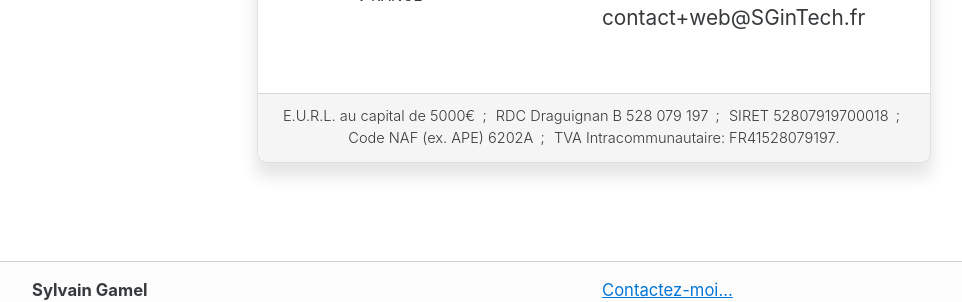
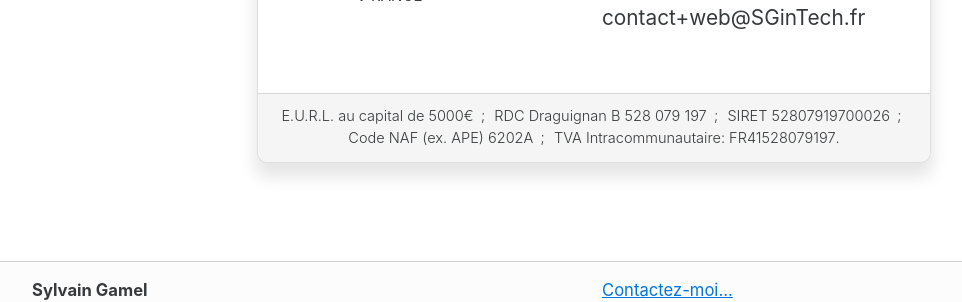
Before and after one commit to Sylvain-Gamel-fr/Sylvain-Gamel-fr.github.io, a Jekyll site: the page built from fr/index.md, in a window 1280 px wide and 900 px high, scrolled down 5467 px. Shown: the part 326-628 px from the top of the window, without its empty margins (46-1008 px from the left). Built offline with Jekyll 4.4.1, drawn with Linux system fonts in a browser that asks for light colours.

Commit message:
Updated Siret number

```diff
--- a/_data/contact-info.yml
+++ b/_data/contact-info.yml
@@ -13,7 +13,7 @@ company:
     legal:
         - "E.U.R.L. au capital de 5000€"
         - "RDC Draguignan B 528 079 197"
-        - "SIRET 52807919700018"
+        - "SIRET 52807919700026"
         - "Code NAF (ex. APE) 6202A"
         - "TVA Intracommunautaire: FR41528079197"
 phone: "(+33) 6 42 42 56 52"
@@ -25,9 +25,6 @@ links:
     - name: Coding Blog
       icon: corporate
       url:  http://code.SylvainGamel.fr/
-    - name: Personnal Blog
-      icon: Tumblr
-      url:  http://tumblr.SylvainGamel.fr/
     - name: YouTube
       icon: YouTube
       url:  http://youtube.SylvainGamel.fr/
```
